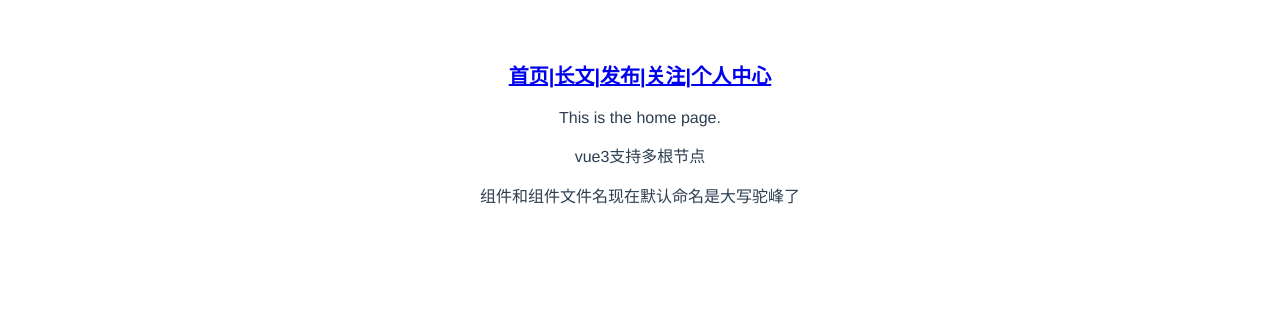
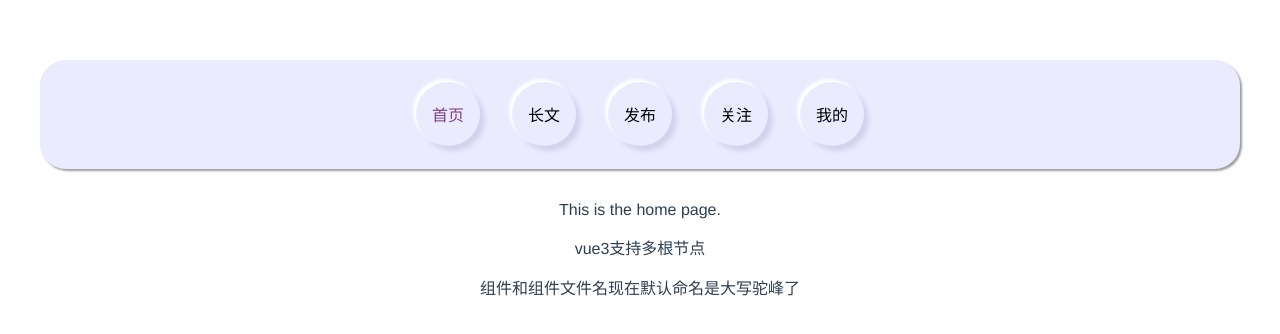
Before and after one commit to ACupofAir/ZhiJi, a Vue app: page / in a window 1280 px wide. Shown: the top 334 px of the page. Built offline with nearby package versions, Linux system fonts and the light colour scheme.

Commit message:
add rough header style

```diff
--- a/src/components/Header.vue
+++ b/src/components/Header.vue
@@ -2,20 +2,68 @@
 </script>
 
 <template>
-    <p class="navi">
-        <router-link to="/">首页|</router-link>
-        <router-link to="/blog">长文|</router-link>
-        <router-link to="/post">发布|</router-link>
-        <router-link to="/interest">关注|</router-link>
-        <router-link to="/user">个人中心</router-link>
-    </p>
+    <p class="navi"></p>
+    <div class="navi-bar">
+        <div class="navi-circle">
+            <router-link class="navi-item" to="/">首页</router-link>
+        </div>
+        <div class="navi-circle">
+            <router-link class="navi-item" to="/blog">长文</router-link>
+        </div>
+        <div class="navi-circle">
+            <router-link class="navi-item" to="/post">发布</router-link>
+        </div>
+        <div class="navi-circle">
+            <router-link class="navi-item" to="/interest">关注</router-link>
+        </div>
+        <div class="navi-circle">
+            <router-link class="navi-item" to="/user">我的</router-link>
+        </div>
+    </div>
 </template>
 
 <style>
-.navi {
-    font-size: 20px;
-    font-weight: bold;
-    color: #2c3e50;
-    margin-top: 60px;
+.navi-bar {
+    background-color: rgb(235, 235, 255);
+    padding: 0.4em;
+    display: flex;
+    align-content: center;
+    justify-content: center;
+    box-shadow: 2px 2px 2px 0 rgba(63, 63, 65, 0.501);
+    border-radius: 2vw;
+    /* border: red solid 2px; */
+    margin: 2em;
+}
+
+.navi-circle {
+    display: flex;
+    align-content: center;
+    justify-content: center;
+    width: 4em;
+    height: 4em;
+    margin: 1em;
+    border-radius: 50px;
+    box-shadow: -3px -3px 3px rgb(255, 255, 255), 5px 5px 5px rgb(210 210 240);
+    /* border: red solid 2px; */
+}
+
+.navi-item {
+    width: 90%;
+    padding-top: 30%;
+    display: flex;
+    align-content: center;
+    justify-content: center;
+    /* border: red solid 2px; */
+}
+
+/* 去除router-link的下划线 */
+a {
+    text-decoration: none;
+    color: black;
+}
+
+.router-link-active {
+    text-decoration: none;
+    color: #7b4483;
 }
 </style>
```
